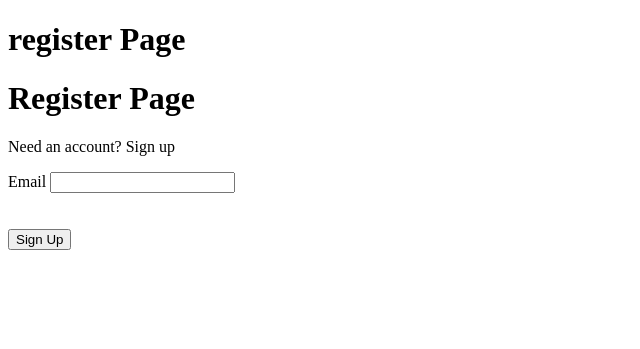
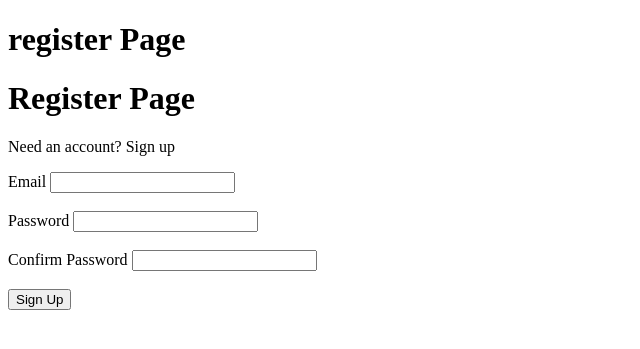
Before and after one commit to Wasim-Danyal/Flask-Blog-CRUD, a Flask app: page /register in a window 1280 px wide. Shown: the part 34-383 px from the top of the page, without its empty margins (0-640 px from the left). Run offline with Flask 2, Linux system fonts and the light colour scheme.

Commit message:
Password working on register page

```diff
--- a/application/templates/register.html
+++ b/application/templates/register.html
@@ -1,6 +1,6 @@
-{% extends 'layout.html' %}
+{% extends "layout.html" %}
 {% block body_content %}
-    <h1>Register Page</h1>
+<h1>Register Page</h1>
     <p>Need an account? Sign up</p>
     <div class='form'>
         <form method='POST' action=''>
@@ -17,11 +17,34 @@
                 {% endif %}
             </div>
             <br>
-            <!--Password and Check Password fields-->
+            <div class='form_group'>
+                {{ form.password.label }}
+                {{ form.password }}
+                {% if form.password.errors %}
+                    <div class='error'>
+                        {% for error in form.password.errors %}
+                            <span>{{ error }}</span>
+                        {% endfor %}
+                    </div>
+                {% endif %}
+            </div>
+            <br>
+            <div class='form_group'>
+                {{ form.confirm_password.label }}
+                {{ form.confirm_password }}
+                {% if form.confirm_password.errors %}
+                    <div class='error'>
+                        {% for error in form.confirm_password.errors %}
+                            <span>{{ error }}</span>
+                        {% endfor %}
+                    </div>
+                {% endif %}
+            </div>
             <br>
             <div class='form_group'>
                 {{ form.submit }}
             </div>
         </form>
     </div>
+
 {% endblock %}
```
